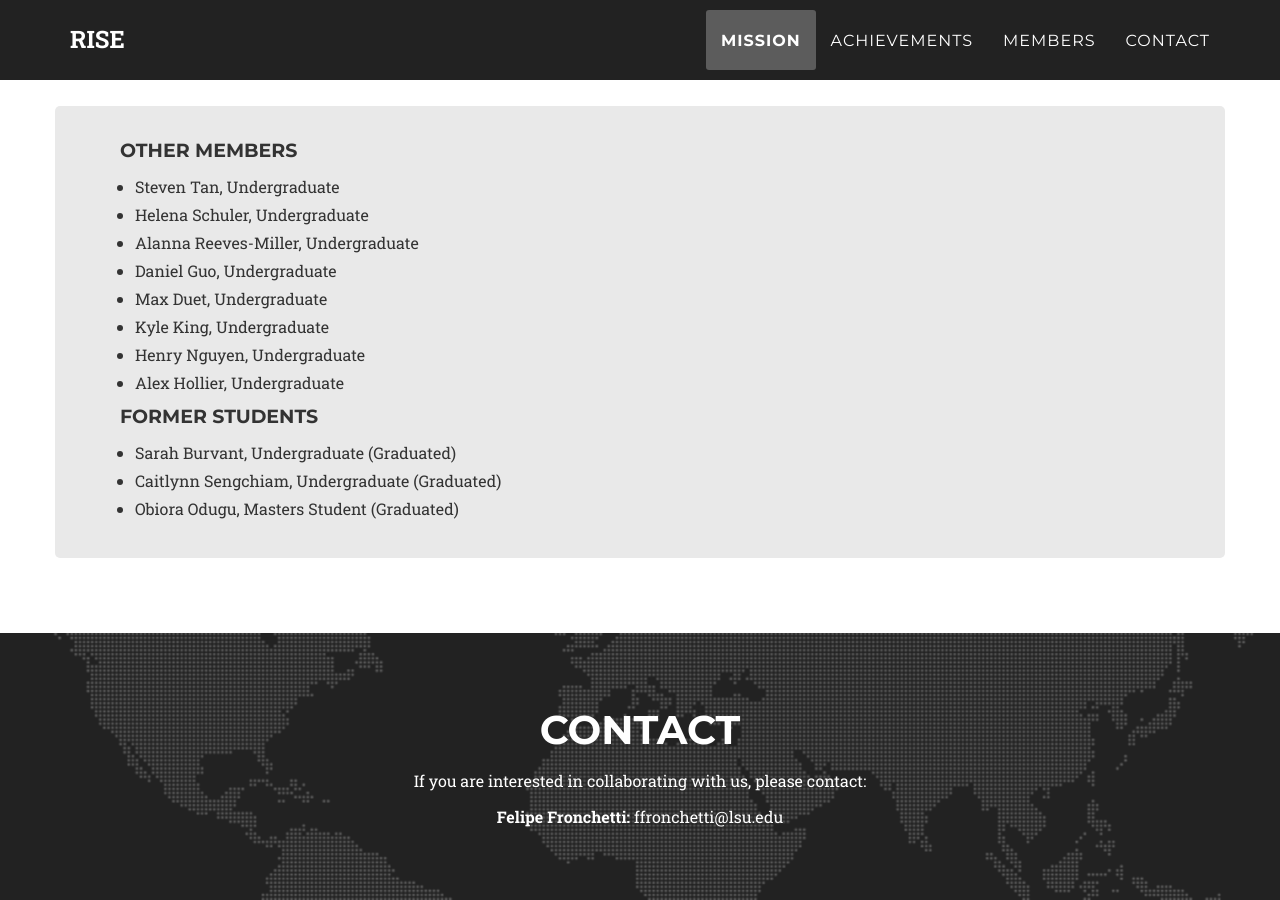
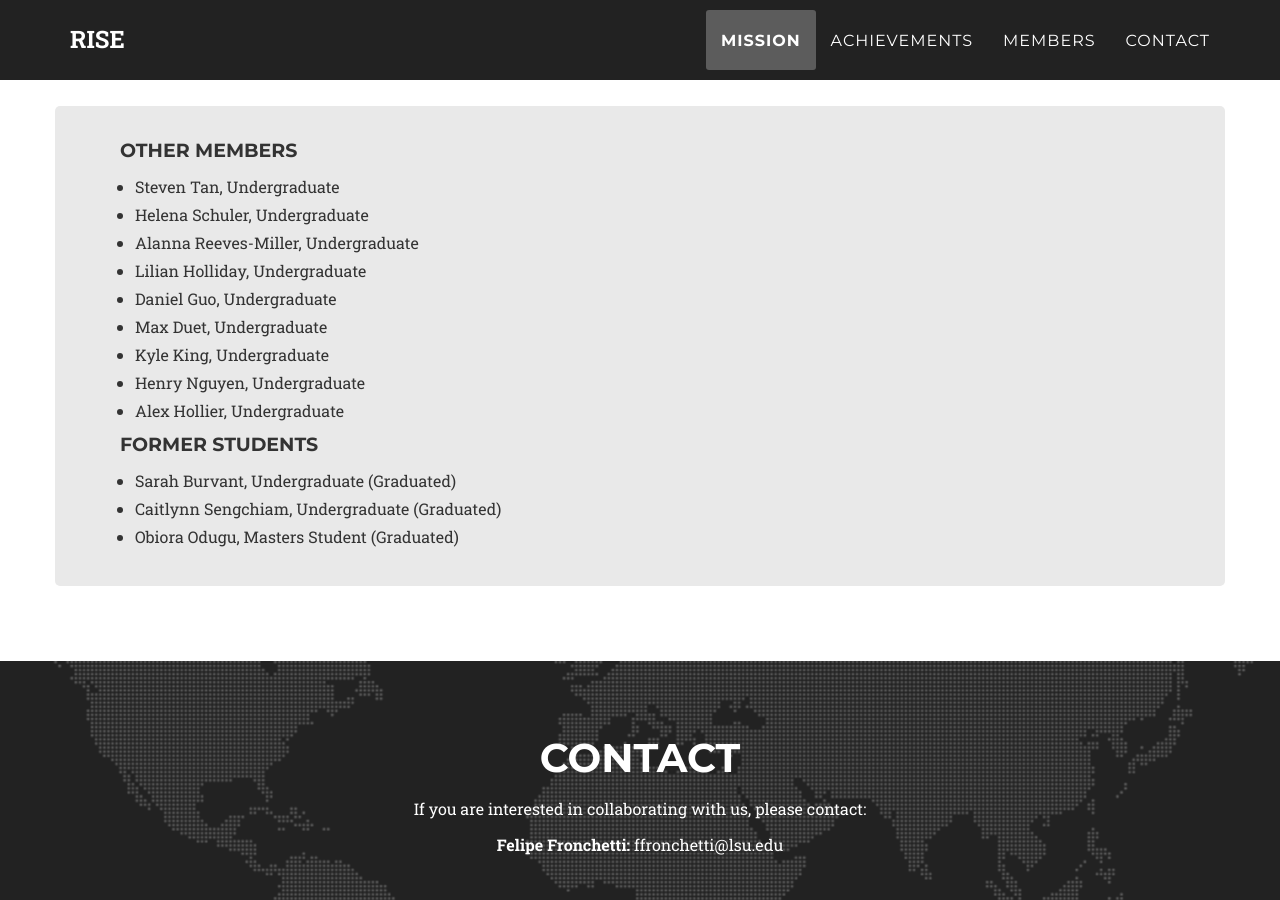
Before and after one commit to riseatlsu/riseatlsu.github.io, a Jekyll site: the page built from index.html, in a window 1280 px wide and 900 px high, scrolled down 2254 px. Built offline with Jekyll 4.4.1, drawn with Linux system fonts in a browser that asks for light colours; nearby versions of some CDN libraries; some web fonts are replaced.

Commit message:
More updates

```diff
--- a/_includes/organization.html
+++ b/_includes/organization.html
@@ -91,6 +91,7 @@
                     <li>Steven Tan, Undergraduate</li>
                     <li>Helena Schuler, Undergraduate</li>
                     <li>Alanna Reeves-Miller, Undergraduate</li>
+                    <li>Lilian Holliday, Undergraduate</li>
                     <li>Daniel Guo, Undergraduate</li>
                     <li>Max Duet, Undergraduate</li>
                     <li>Kyle King, Undergraduate</li>
```
Also changed, not shown: 1 other file.
